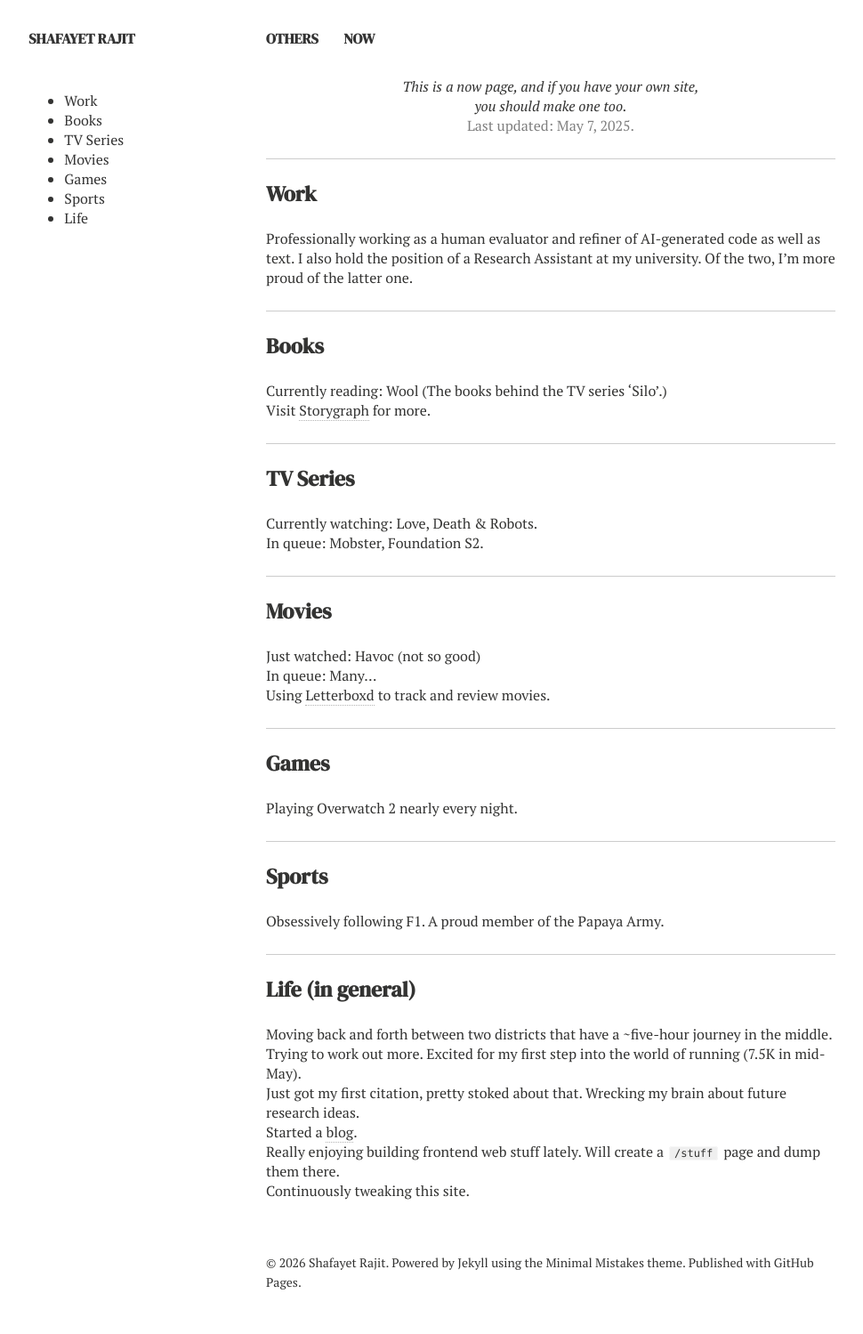
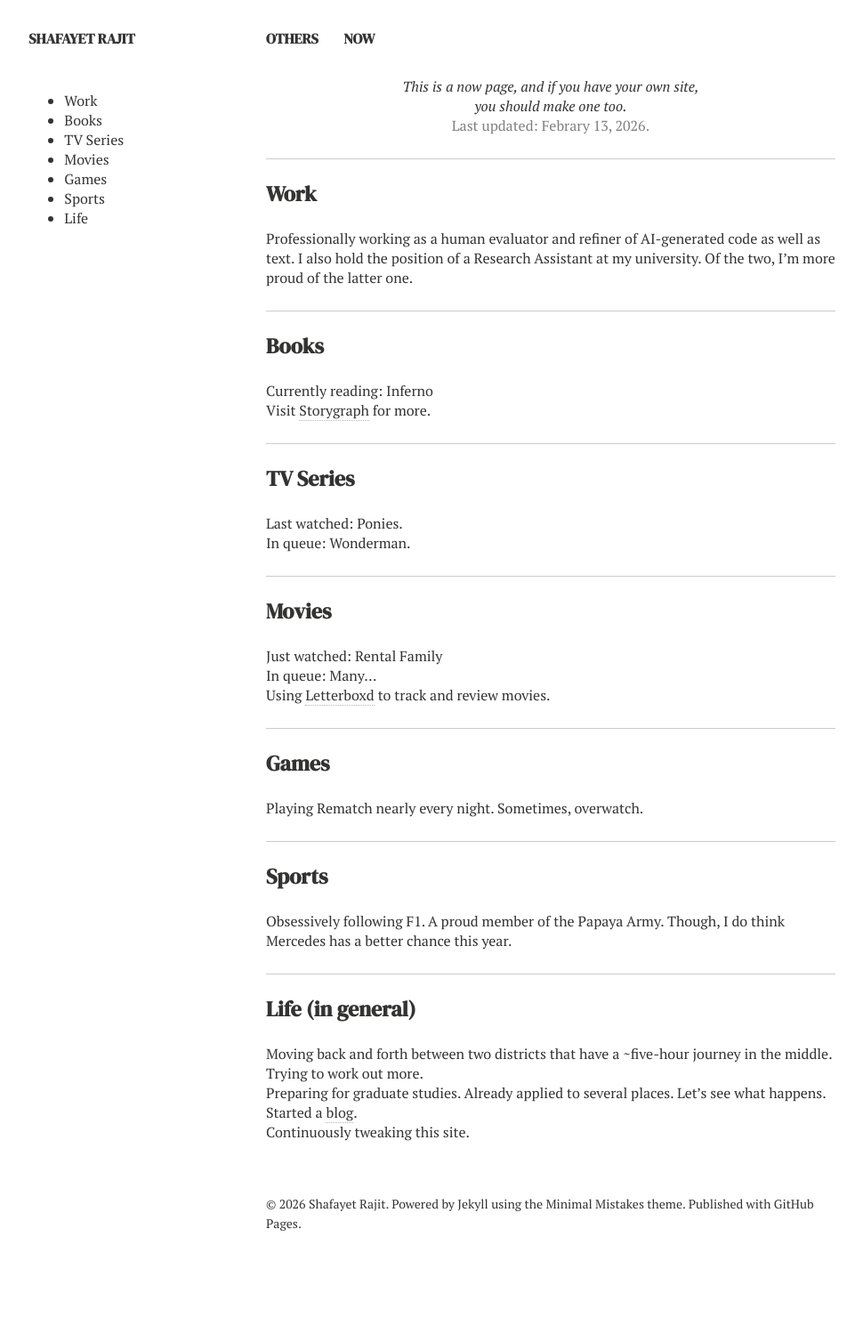
Before and after one commit to ShafayetRajit/shafayetrajit.github.io, a Jekyll site: the page built from now.md, in a window 1280 px wide. Shown: the whole page at 89% size, without its empty margins (21-991 px from the left). Built offline with Jekyll 4.4.1, drawn with Linux system fonts in a browser that asks for light colours; nearby versions of some CDN libraries; after the commit the page ends 1433 px from its top, so only the background shows below that.

Commit message:
updating

```diff
--- a/now.md
+++ b/now.md
@@ -14,7 +14,7 @@ sidebar:
 
 
 
-<p style="text-align:center; color:gray">Last updated: May 7, 2025.</p>
+<p style="text-align:center; color:gray">Last updated: Febrary 13, 2026.</p>
 
 ---
 
@@ -26,7 +26,7 @@ Professionally working as a human evaluator and refiner of AI-generated code as
 
 ### Books
 
-Currently reading: Wool (The books behind the TV series 'Silo'.)
+Currently reading: Inferno
 
 <!-- In queue:  -->
 
@@ -36,15 +36,15 @@ Visit [Storygraph](https://app.thestorygraph.com/profile/shafayet_rajit) for mor
 
 ### TV Series
 
-Currently watching: Love, Death & Robots.
+Last watched: Ponies.
 
-In queue: Mobster, Foundation S2.
+In queue: Wonderman.
 
 ---
 
 ### Movies
 
-Just watched: Havoc (not so good)
+Just watched: Rental Family
 
 In queue: Many...
 
@@ -54,13 +54,13 @@ Using [Letterboxd](https://letterboxd.com/shafayet_rajit/) to track and review m
 
 ### Games
 
-Playing Overwatch 2 nearly every night.
+Playing Rematch nearly every night. Sometimes, overwatch.
 
 ---
 
 ### Sports
 
-Obsessively following F1. A proud member of the Papaya Army.
+Obsessively following F1. A proud member of the Papaya Army. Though, I do think Mercedes has a better chance this year.
 
 ---
 
@@ -68,12 +68,10 @@ Obsessively following F1. A proud member of the Papaya Army.
 
 Moving back and forth between two districts that have a ~five-hour journey in the middle.
 
-Trying to work out more. Excited for my first step into the world of running (7.5K in mid-May).
+Trying to work out more.
 
-Just got my first citation, pretty stoked about that. Wrecking my brain about future research ideas.
+Preparing for graduate studies. Already applied to several places. Let's see what happens.
 
 Started a <a href="https://synapse-story.netlify.app" target="_blank">blog</a>.
 
-Really enjoying building frontend web stuff lately. Will create a `/stuff` page and dump them there.
-
 Continuously tweaking this site.
```
Also changed, not shown: index.md (+6 -0 lines), others.md (+0 -6 lines).
